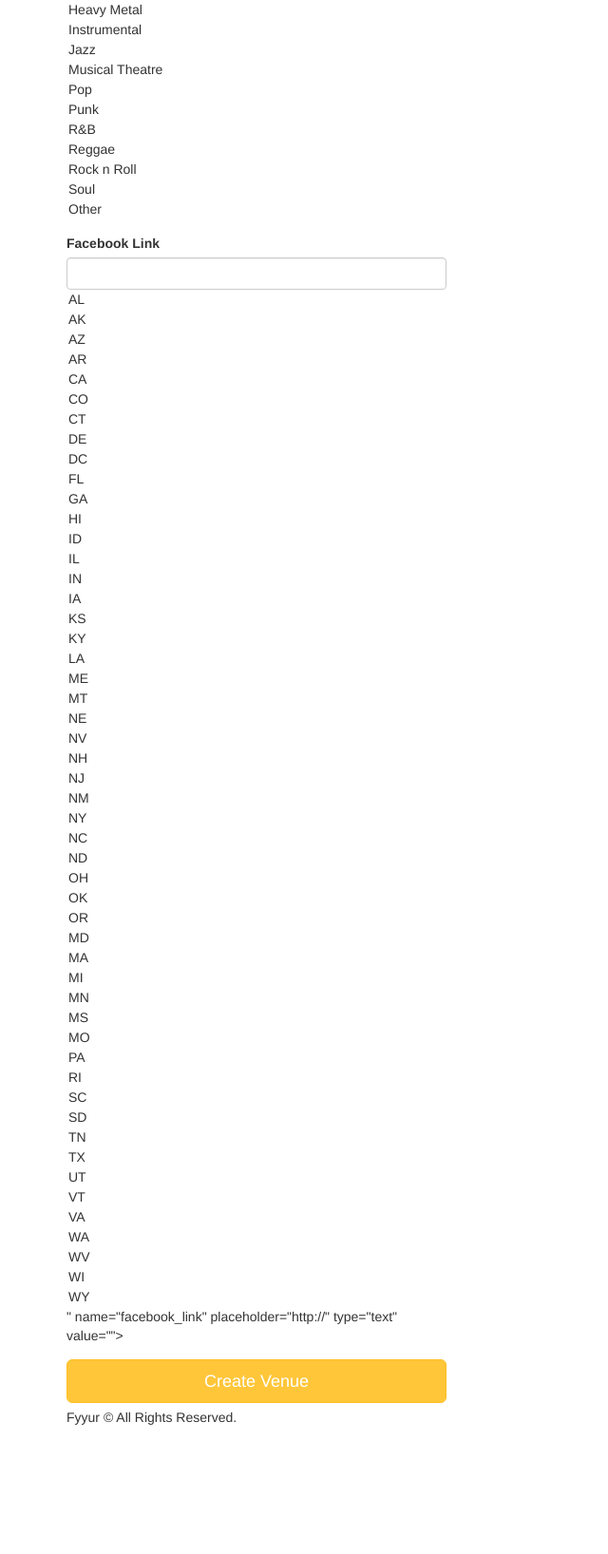
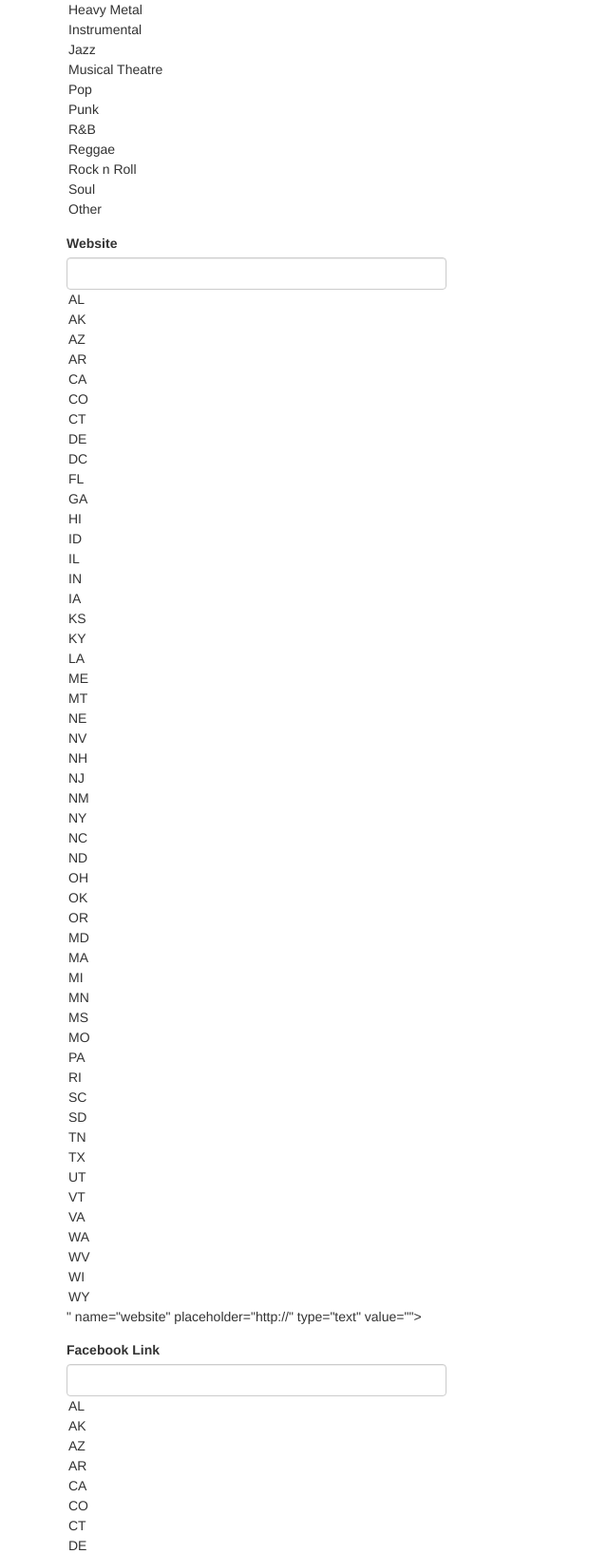
Before and after one commit to jmhuus/udacity_fyyur_app, a Flask app: page /venues/create in a window 1280 px wide. Shown: the part 699-2335 px from the top of the page at 95% size, without its empty margins (0-640 px from the left). Before the commit the page ends 2199 px from the top, so only its background shows below. Run offline with Flask 2, Linux system fonts and the light colour scheme; some libraries are stand-ins or nearby versions.

Commit message:
Added support for Venue.website column.

```diff
--- a/app.py
+++ b/app.py
@@ -43,6 +43,7 @@
     phone = db.Column(db.String(120))
     image_link = db.Column(db.String(500))
     genres = db.Column(db.ARRAY(db.String))
+    website = db.Column(db.String(120))
     facebook_link = db.Column(db.String(120))
     seeking_talent = db.Column(db.Boolean)
     seeking_description = db.Column(db.String(120))
@@ -175,7 +176,7 @@
         "city": venue.city,
         "state": venue.state,
         "phone": venue.phone,
-        "website": "www.google.com", # TODO(jordanhuus): change to dynamic
+        "website": venue.website,
         "facebook_link": venue.facebook_link,
         "seeking_talent": venue.seeking_talent,
         "seeking_description": venue.seeking_description,
@@ -236,6 +237,7 @@
     # TODO(jordanhuus): Add UI support for venue image link
     image_link = 'https://images.unsplash.com/photo-1549044940-cbc22f936f6f?ixlib=rb-1.2.1&ixid=eyJhcHBfaWQiOjEyMDd9&auto=format&fit=crop&w=2608&q=80'
     genres = request.form.getlist('genres')
+    website = request.form.get('website')
     facebook_link = request.form.get('facebook_link')
     new_venue = Venue(
         name=name,
@@ -244,6 +246,7 @@
         address=address,
         phone=phone,
         image_link=image_link,
+        website=website,
         facebook_link=facebook_link,
         seeking_talent=True,
         seeking_description='Seeking awesome talent.',
--- a/forms.py
+++ b/forms.py
@@ -113,6 +113,9 @@
             ('Other', 'Other'),
         ]
     )
+    website = StringField(
+        'website', validators=[URL()]
+    )
     facebook_link = StringField(
         'facebook_link', validators=[URL()]
     )
--- a/templates/forms/new_venue.html
+++ b/templates/forms/new_venue.html
@@ -33,9 +33,13 @@
         {{ form.genres(class_ = 'form-control', placeholder='Genres, separated by commas', id=form.state, autofocus = true) }}
       </div>
       <div class="form-group">
+          <label for="genres">Website</label>
+          {{ form.website(class_ = 'form-control', placeholder='http://', id=form.state, autofocus = true) }}
+      </div>
+      <div class="form-group">
           <label for="genres">Facebook Link</label>
           {{ form.facebook_link(class_ = 'form-control', placeholder='http://', id=form.state, autofocus = true) }}
-        </div>
+      </div>
       <input type="submit" value="Create Venue" class="btn btn-primary btn-lg btn-block">
     </form>
   </div>
```
